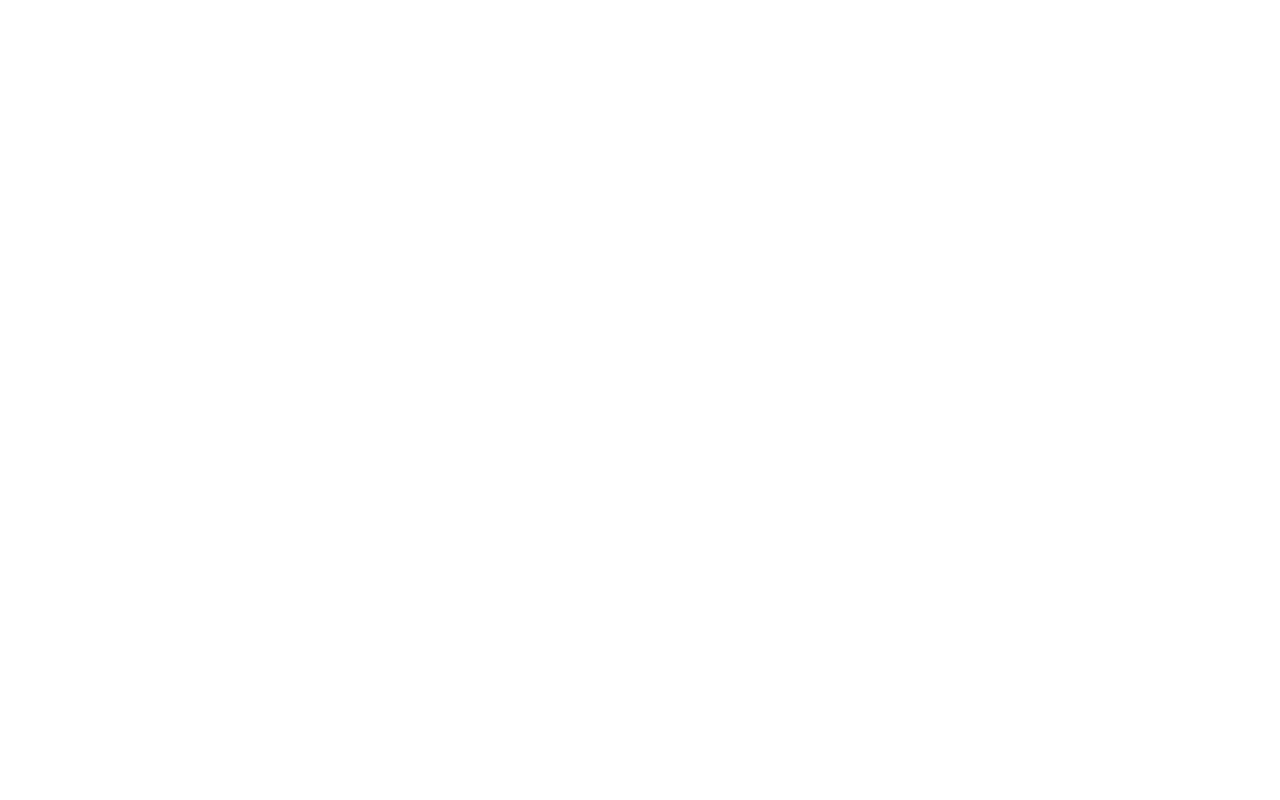
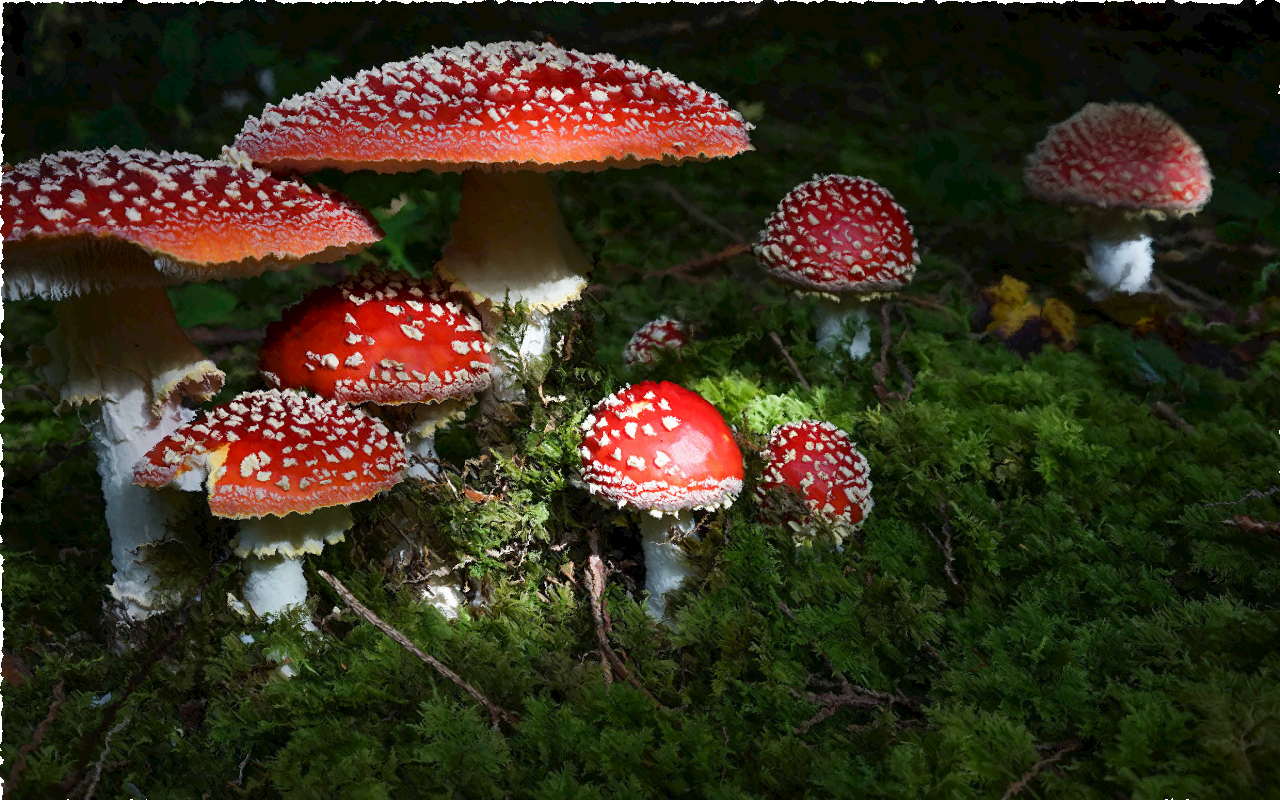
Before and after one commit to 536B416D/wakawaka, a plain HTML site: page index.html in a window 1280 px wide. Drawn offline with Linux system fonts and the light colour scheme.

Commit message:
Update styles.css

```diff
--- a/styles.css
+++ b/styles.css
@@ -12,6 +12,7 @@ body {
 	height: 100%;
 }
 
+.mushrooms-bkg,
 .water-bkg, .water-mask {
 	display: block;
 	width: 100%;
@@ -28,7 +29,7 @@ body {
 	filter: url("#ripple");
 }
 
-.mushrooms-mask {
+.mushrooms-bkg {
 	background-image: url('mushrooms.jpg');
 	filter: url("#ripple");
 }
```
